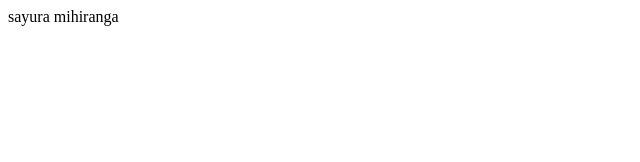
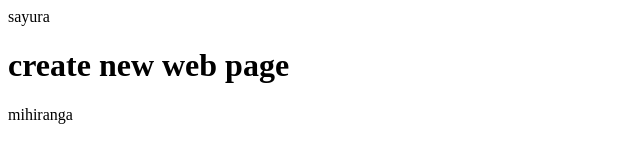
Before and after one commit to Sayurami/My-web, a plain HTML site: page gojo.html in a window 1280 px wide. Shown: the whole page, without its empty margins (0-640 px from the left). Drawn offline with Linux system fonts and the light colour scheme.

Commit message:
Update gojo.html

```diff
--- a/gojo.html
+++ b/gojo.html
@@ -1,4 +1,6 @@
 <html>
 <head>sayura</head>
+<h1>create new web page</h1>
+
 <body>mihiranga</body>
 </html>
```
